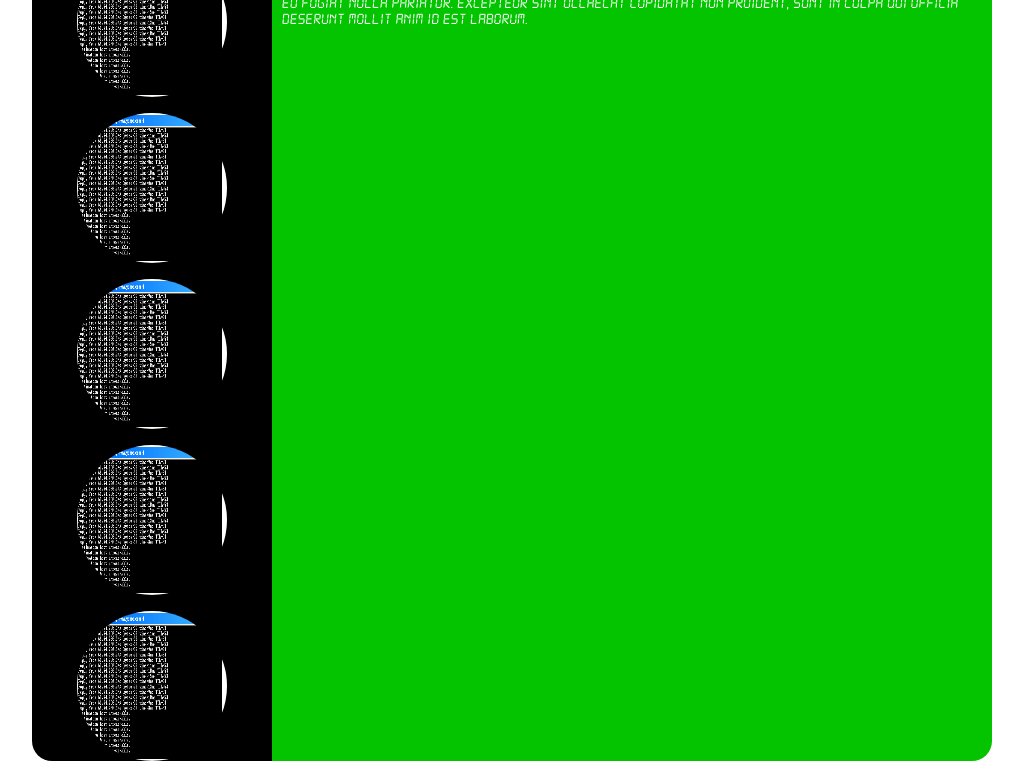
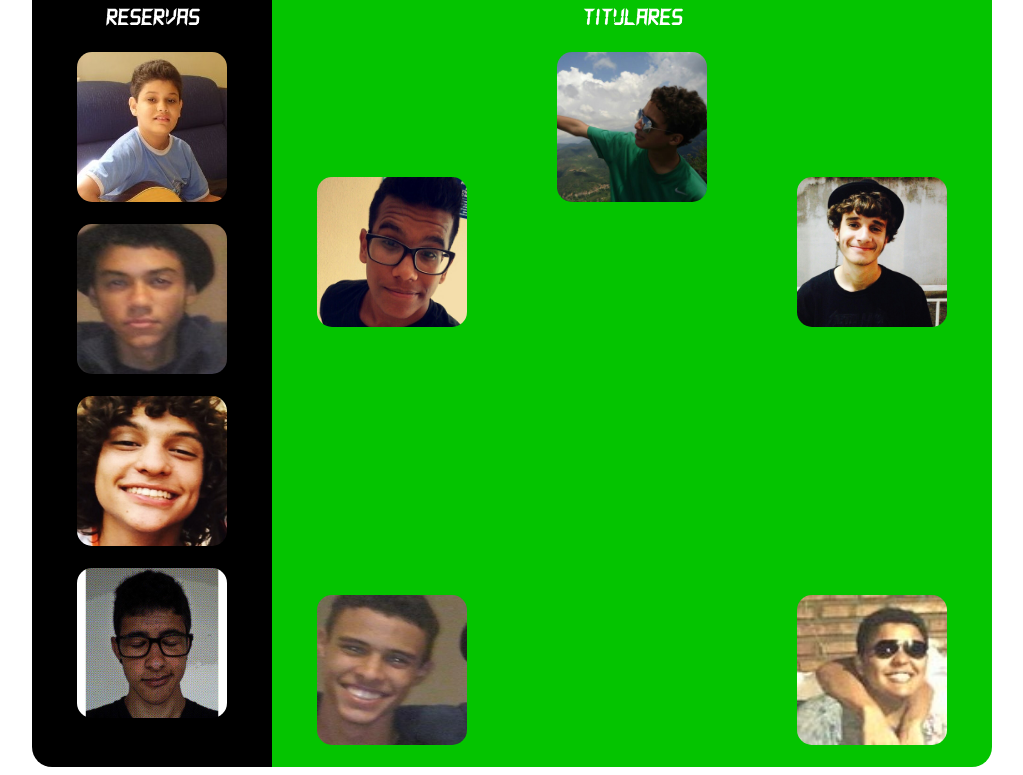
Before and after one commit to DAW-2016/E06-CSS3, a plain HTML site: page index.html in a window 1280 px wide. Shown: the part 87-862 px from the top of the page, without its empty margins (128-1151 px from the left). Drawn offline with Linux system fonts and the light colour scheme.

Commit message:
Galeria The licia

```diff
--- a/CSS/estilo.css
+++ b/CSS/estilo.css
@@ -9,48 +9,102 @@ body{
   color: white;
 }
 
+h1{
+  text-align: center;
+}
+
+h2{
+  text-align: center;
+}
+
 #ping{
+  background-image: url(../Imagens/ping.jpg);
+}
 
-  background-image: url(../Imagens/1632_ping.png.gif);
+#alan{
+  background-image: url(../Imagens/alao.jpg);
+}
+
+#luan{
+  background-image: url(../Imagens/luan.jpg);
+}
+
+#augusto{
+  background-image: url(../Imagens/augusto.jpg);
+}
+
+#ping:hover, #alan:hover, #luan:hover, #augusto:hover,#ariel:hover,#martins:hover,#violante:hover,#luiz:hover,#damaceno:hover{
+
+  transform: rotateX(360deg);
+  color: rgba(255,255,255,1);
+  width: 195px;
+  height: 195px;
+
+}
+#gren{
+  background-color: #04C400;
+}
+
+#damaceno{
+  background-image: url(../Imagens/damacaco.jpg);
+}
+
+#luiz{
+  background-image: url(../Imagens/luiz.jpg);
+}
+
+#ariel{
+  background-image: url(../Imagens/ariel.jpg);
+}
+
+#violante{
+  background-image: url(../Imagens/martins.jpg);
+}
+
+#martins{
+  background-image: url(../Imagens/violas.jpg);
+}
+
+.titular{
   width: 150px;
   height: 150px;
-  border-radius: 100%;
-  transition: 1s;
+  border-radius: 10%;
+  transition: 2s;
   margin: auto;
-  margin-top: 5%;
+  margin-top: 10%;
+  margin-bottom: 10%;
   color: rgba(255,255,255,0);
   text-align: center;
   background-size: 100% 100%;
   background-repeat: no-repeat;
-  //line-height:5em;
 }
 
-#ping:hover{
+.reserva{
 
-  color: rgba(255,255,255,1);
-  border-radius:10%;
-  width: 200px;
-  height: 200px
+  width: 150px;
+  height: 150px;
+  border-radius: 10%;
+  transition: 2s;
+  margin: auto;
+  margin-top: 10%;
+  margin-bottom: 10%;
+  color: rgba(255,255,255,0);
+  text-align: center;
+  background-size: 100% 100%;
+  background-repeat: no-repeat;
 }
 
 .legenda{
   width: 100%;
   height: 100%;
   transition: 1s;
+  border-radius: 10%;
   background-color: rgba(0,0,0,0);
-  }
+
+}
 
 .legenda:hover{
     background-color: rgba(0,0,0,0.8);
-}
-
-.jogador{
-  background-color: white;
-  width: 50px;
-  height: 50px;
-  border-radius: 50px;
-  margin: auto;
-
 }
 
 .container{
@@ -84,7 +138,7 @@ body{
 
   width: 23%;
   background-color: black;
-  color:white;
+
 }
 
 .col_4 {
@@ -112,7 +166,7 @@ body{
 }
 
 .col_9 {
-  background-color: #04C400;
+
   width: 73%;
 }
 
--- a/index.html
+++ b/index.html
@@ -8,43 +8,109 @@
   <body>
     <div class="container">
       <div class="col_3">
-        <div class="reserva" id="ping">
-          <p>
-            daw
-          </p>
-        </div>
+        <h1>The Licia</h1>
+        <h2>Reservas</h2>
         <div class="reserva" id="ping">
           <div class="legenda">
+            <br/><br/><br/>
+            <h3>Ping</h3>
             <p>
-              <br><br><br><br>dawdaw<br>
-              dawdaw<br>
+              Presidente
             </p>
           </div>
         </div>
-        <div class="reserva" id="ping">
-          <p>
-            daw
-          </p>
+
+        <div class="reserva" id="alan">
+          <div class="legenda">
+            <br/><br/><br/>
+            <h3>Alan</h3>
+            <p>
+              Frequentador do Departamento Médico
+            </p>
+          </div>
         </div>
-        <div class="reserva" id="ping">
-          <p>
-            dawdaw<br>
-            dawdaw<br>
-          </p>
-          <p>
-            daw
-          </p>
+
+        <div class="reserva" id="luan">
+          <div class="legenda">
+            <br/><br/><br/>
+            <h3>Luan</h3>
+            <p>
+              Futebol Fighter
+            </p>
+          </div>
         </div>
-        <div class="reserva" id="ping">
-          <p>
-            daw
-          </p>
+
+        <div class="reserva" id="augusto">
+          <div class="legenda">
+            <br/><br/><br/>
+            <h3>Augutos</h3>
+            <p>
+              Designer
+            </p>
+          </div>
+        </div>
+
+
+      </div>
+
+      <div class="col_3" id="gren">
+        <br/><br/><br/><br/><br/><br/><br/><br/><br/><br/><br/><br/><br/><br/>
+        <div class="titular" id="damaceno">
+          <div class="legenda">
+            <br/><br/><br/>
+            <h3>Damaceno</h3>
+            <p>
+              Nego Drama
+            </p>
+          </div>
+        </div>
+        <br/><br/><br/><br/><br/><br/><br/><br/><br/><br/><br/><br/><br/><br/>
+        <div class="titular" id="luiz">
+          <div class="legenda">
+            <br/><br/><br/>
+            <h3>Luiz</h3>
+            <p>
+              Dibrador
+            </p>
+          </div>
         </div>
       </div>
-      <div class="col_9">
-        <p>
-          Lorem ipsum dolor sit amet, consectetur adipisicing elit, sed do eiusmod tempor incididunt ut labore et dolore magna aliqua. Ut enim ad minim veniam, quis nostrud exercitation ullamco laboris nisi ut aliquip ex ea commodo consequat. Duis aute irure dolor in reprehenderit in voluptate velit esse cillum dolore eu fugiat nulla pariatur. Excepteur sint occaecat cupidatat non proident, sunt in culpa qui officia deserunt mollit anim id est laborum.
-        </p>
+
+      <div class="col_3" id="gren">
+        <h1>The Licia</h1>
+        <h2>Titulares</h2>
+        <div class="titular" id="ariel">
+          <div class="legenda">
+            <br/><br/><br/>
+            <h3>Ariel</h3>
+            <p>
+              Goleiro
+            </p>
+          </div>
+        </div>
+      </div>
+
+      <div class="col_3" id="gren">
+        <br/><br/><br/><br/><br/><br/><br/><br/><br/><br/><br/><br/><br/><br/>
+        <div class="titular" id="violante">
+          <div class="legenda">
+            <br/><br/><br/>
+            <h3>Dan Violante</h3>
+            <p>
+              Capitão
+            </p>
+          </div>
+        </div>
+        <br/><br/><br/><br/><br/><br/><br/><br/><br/><br/><br/><br/><br/><br/>
+        <div class="titular" id="martins">
+          <div class="legenda">
+            <br/><br/><br/>
+            <h3>Daniel Martins</h3>
+            <p>
+              Pau pra toda obra
+            </p>
+          </div>
+        </div>
       </div>
     </div>
   </body>
```
Also changed, not shown: Imagens/1632_ping.png.gif (deleted), Imagens/alao.jpg (added), Imagens/ariel.jpg (added), Imagens/augusto.jpg (added), Imagens/damacaco.jpg (added), Imagens/luan.jpg (added), Imagens/luiz.jpg (added), Imagens/martins.jpg (added), Imagens/ping.jpg (added), Imagens/violas.jpg (added).
